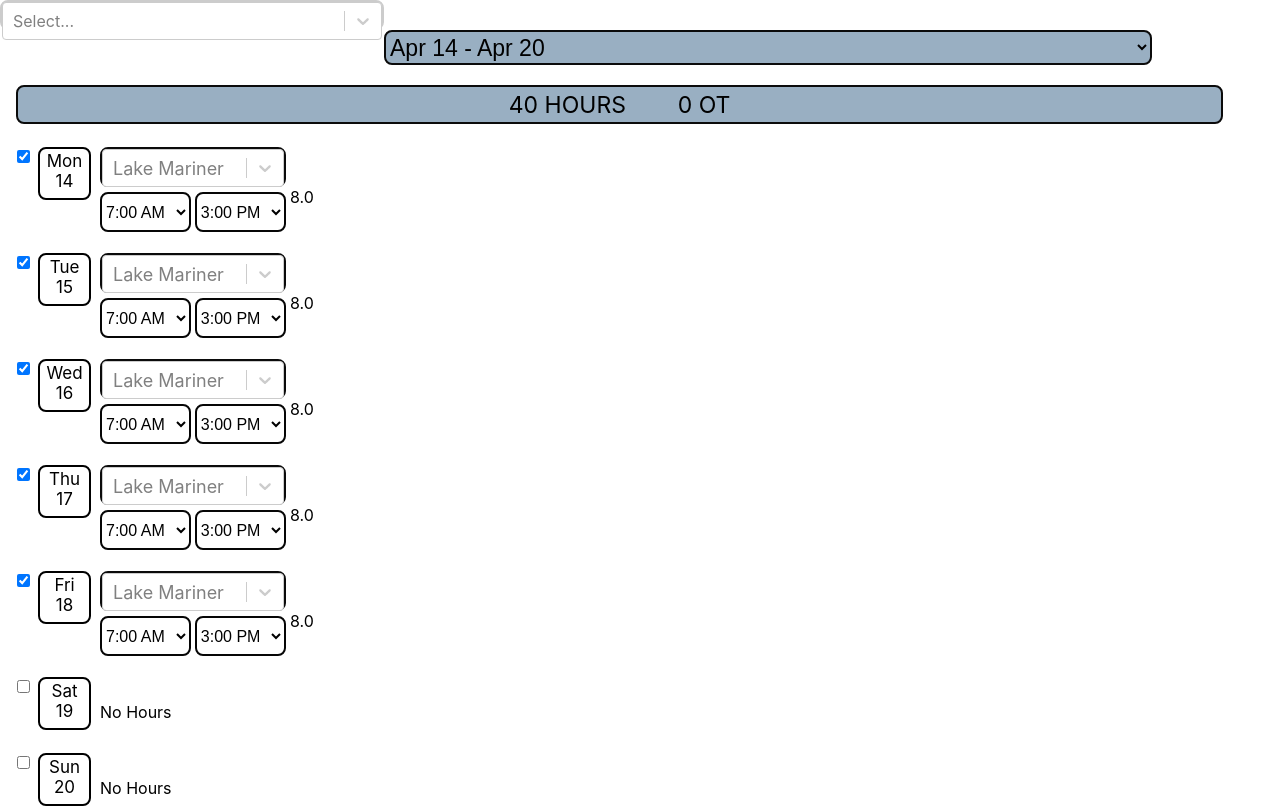
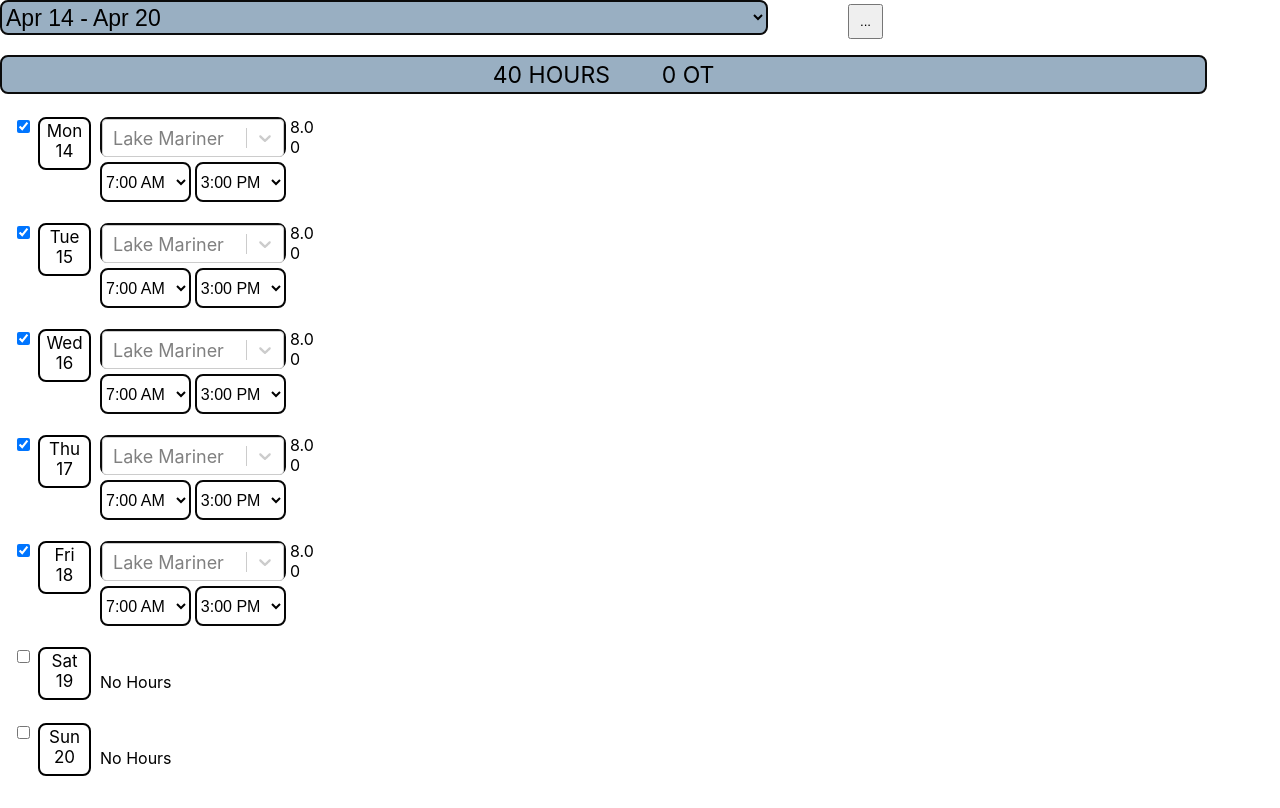
Before and after one commit to bradronto/bradronto.github.io, a React (Create React App) app in the folder timekeep/: page / in a window 1280 px wide. Shown: the top 808 px of the page. Built offline with nearby package versions, Linux system fonts and the light colour scheme.

Commit message:
and another..

```diff
--- a/timekeep/src/components/styles/cool.css
+++ b/timekeep/src/components/styles/cool.css
@@ -32,7 +32,7 @@
     margin-bottom: 20px;
     color: black;
     height: 35px;
-    margin-left: 16px;
+    margin-left: 0px;
     background-color:rgb(153, 175, 194);
     width: 94%;
     padding: 0px;
@@ -47,7 +47,7 @@
       margin-bottom: 20px;
       color: black;
       height: 35px;
-      margin-left: 30%;
+      margin-left: 0%;
       background-color:rgb(153, 175, 194);
       width: 60%;
       padding: 0px;
@@ -59,7 +59,8 @@
 
   .cool-header-select {
     color: #000;
-    height: 35px;
+    height: 30px;
+
     margin-left: 0px;
     background-color:rgb(153, 175, 194);
     width: 60%;
--- a/timekeep/src/components/work-hours.js
+++ b/timekeep/src/components/work-hours.js
@@ -73,6 +73,7 @@ const handleMenu = (e) =>
   if (    e.value ==="clear jobs"  )
     {setJobNames([]);
       setJobOptions(  [{ value: "New Item", label: "New Job 🍎", }]);
+      openJobBox(0);
 
     } else
 
@@ -237,37 +238,19 @@ const handleMenu = (e) =>
     //{ value: "new job", label: "New Job 🥝" },
   ];
 
-  const CustomControl = () => null;
+  //const CustomControl = () => null;
 
 
   return (
 
   <div className="input-container" >
 
-{/*}
-      <button onClick={() => setIsVisible(!isVisible)}>
-        Menu
-      </button>
-
-      */}
-<span>
 
 
-{true && (
-        <Select
-          className="cool-menu"
-          options={optionz}
-          //placeholder="sup?"
-          //defaultMenuIsOpen={true} // Keeps the menu open by default
-          //onMenuClose={(e)=> {handleJobChange(0, "job", "New Item",e);}}
-          onChange={(e)=>{handleMenu(e);}}
-          isSearchable={false}
-            //openMenuOnFocus={true}
 
-        />
-      )}
 
-<select
+
+      <select
        className="cool-date-header"
        onChange={(e) => handleWeekChange(e.target.value)}
       >
@@ -277,10 +260,36 @@ const handleMenu = (e) =>
         <option value="last week">
         {getMonth(-6)}
         </option>
-
       </select>
 
-</span>
+
+      {isVisible?(<Select
+          className="cool-menu"
+          defaultMenuIsOpen={true}
+          autoFocus={true}
+          onBlur={()=>setIsVisible(false)}
+          options={optionz}
+          onChange={(e)=>{handleMenu(e);
+            setIsVisible(false)
+          }}
+          isSearchable={false}
+        />):(
+
+
+          <button
+          style={{height:"35px",marginLeft:"80px", width:"35px"}}
+          onClick={()=>setIsVisible(true)}
+
+          >...</button>
+        )
+
+
+
+
+      }
+
+
+
 
 
 
@@ -351,6 +360,7 @@ const handleMenu = (e) =>
                 noOptionsMessage={"no options"}
                 controlShouldRenderValue={true}
                 placeholder={workHours[index].job}
+                //defaultInputValue={workHours[index].job}
                 className="cool-job-input"//
                 //label={workHours[index].job}
                 //value={workHours[index].job}
@@ -399,15 +409,19 @@ const handleMenu = (e) =>
         </>
       )}
         </div>
-          </td> <td style={{marginBottom: "0px", alignContent:"baselines"}}>
+          </td> <td style={{marginBottom: "0px", alignContent:"baselines", verticalAlign:"top"}}>
           <span style={{  marginBottom: "0px", alignContent:"baselines" }}>
            {    //index<5?( // is it a weekday?
             workHours[index].isChecked && (
             <>
-           {
-           calculateTotalHours(workHours[index].start, workHours[index].end).toFixed(1)
-            }
+
+           {calculateTotalHours(workHours[index].start, workHours[index].end).toFixed(1)>8? 8 : calculateTotalHours(workHours[index].start, workHours[index].end).toFixed(1)}
+
+
             <br />
+
+            {calculateTotalHours(workHours[index].start, workHours[index].end).toFixed(1)>8? calculateTotalHours(workHours[index].start, workHours[index].end).toFixed(1)-8:0}
+
             </>
            )}
            </span>
```
